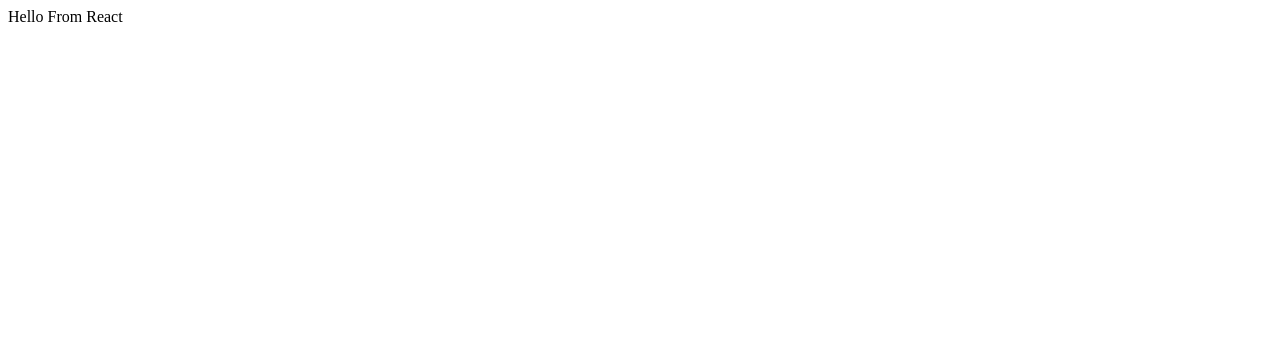
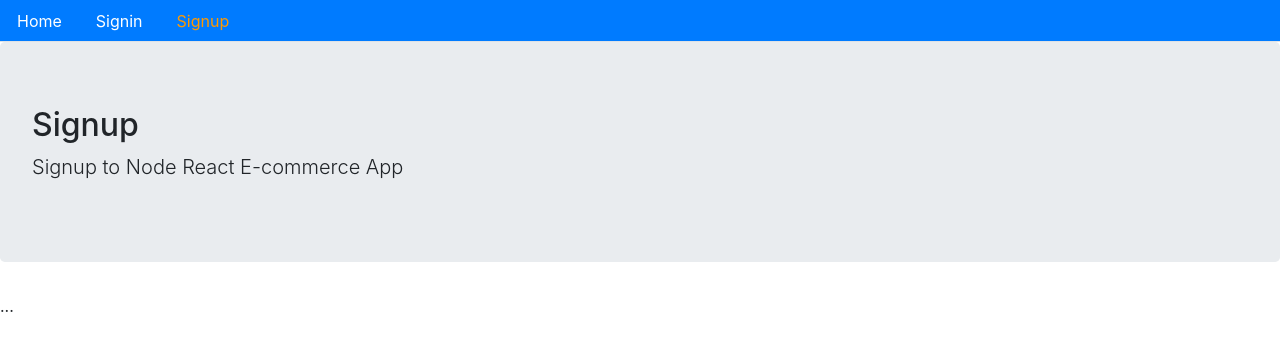
Before and after one commit to 1Regina/react-ecommerce-frontend, a React (Create React App) app: page /signup in a window 1280 px wide. Shown: the top 350 px of the page. Built offline with nearby package versions, Linux system fonts and the light colour scheme; no server answers.

Commit message:
feat: react routes, pages and layout

```diff
--- a/public/index.html
+++ b/public/index.html
@@ -15,15 +15,12 @@
       user's mobile device or desktop. See https://developers.google.com/web/fundamentals/web-app-manifest/
     -->
     <link rel="manifest" href="%PUBLIC_URL%/manifest.json" />
-    <!--
-      Notice the use of %PUBLIC_URL% in the tags above.
-      It will be replaced with the URL of the `public` folder during the build.
-      Only files inside the `public` folder can be referenced from the HTML.
-
-      Unlike "/favicon.ico" or "favicon.ico", "%PUBLIC_URL%/favicon.ico" will
-      work correctly both with client-side routing and a non-root public URL.
-      Learn how to configure a non-root public URL by running `npm run build`.
-    -->
+    <link
+      rel="stylesheet"
+      href="https://cdn.jsdelivr.net/npm/bootstrap@4.0.0/dist/css/bootstrap.min.css"
+      integrity="sha384-Gn5384xqQ1aoWXA+058RXPxPg6fy4IWvTNh0E263XmFcJlSAwiGgFAW/dAiS6JXm"
+      crossorigin="anonymous"
+    />
     <title>React App</title>
   </head>
   <body>
--- /dev/null
+++ b/src/Routes.js
@@ -0,0 +1,21 @@
+import React from "react";
+// BrowserRouter is a browser wrapper component to wrap the rest of routes via their parameters. Goal: wrap routes in switch. Main wrapper = BrowserRouter which makes the props available in this component
+import { BrowserRouter, Route, Routes } from "react-router-dom";
+import Signup from "./user/Signup";
+import Signin from "./user/Signin";
+import Home from "./core/Home";
+// import Menu from "./core/Menu"
+
+const Routes6 = () => {
+  return (
+    <BrowserRouter>
+      <Routes>
+        <Route path="/" exact element={<Home />} />
+        <Route path="/signin" exact element={<Signin />} />
+        <Route path="/signup" exact element={<Signup />} />
+      </Routes>
+    </BrowserRouter>
+  );
+};
+
+export default Routes6;
--- /dev/null
+++ b/src/core/Home.js
@@ -0,0 +1,11 @@
+import React from "react";
+import Layout from "./Layout";
+
+
+const Home = () => (
+  <Layout title="Home Page" description="Node React E-commerce App">
+    ...
+  </Layout>
+);
+
+export default Home;
--- /dev/null
+++ b/src/core/Layout.js
@@ -0,0 +1,20 @@
+import React from "react";
+import Menu from "./Menu";
+
+const Layout = ({
+  title = "Title",
+  description = "Description",
+  className,
+  children,
+}) => (
+  <div>
+    <Menu />
+    <div className="jumbotron">
+      <h2>{title}</h2>
+      <p className="lead">{description}</p>
+    </div>
+    <div className={className}>{children}</div>
+  </div>
+);
+
+export default Layout;
--- /dev/null
+++ b/src/core/Menu.js
@@ -0,0 +1,44 @@
+import React from "react";
+import { NavLink, useNavigate } from "react-router-dom"; // Link to avoid reloading the page. withRouter to access route history. wtihRouter has deprecated in v6. replace by useNavigate
+
+const Menu = () => {
+  // let navigate =  useNavigate()
+  return (
+    <ul className="nav nav-tabs bg-primary">
+      <li className="nav-item nav-link">
+        <NavLink
+          to="/"
+          style={({ isActive }) => ({
+            color: isActive ? "#ff9900" : "#ffffff",
+          })}
+        >
+          Home
+        </NavLink>
+        {/* <button onClick={() => navigate("/home")}>Home</button> */}
+      </li>
+      <li className="nav-item nav-link">
+        <NavLink
+          to="/signin"
+          style={({ isActive }) => ({
+            color: isActive ? "#ff9900" : "#ffffff",
+          })}
+        >
+          Signin
+        </NavLink>
+      </li>
+
+      <li className="nav-item nav-link">
+        <NavLink
+          to="/signup"
+          style={({ isActive }) => ({
+            color: isActive ? "#ff9900" : "#ffffff",
+          })}
+        >
+          Signup
+        </NavLink>
+      </li>
+    </ul>
+  );
+};
+
+export default Menu;
--- a/src/index.js
+++ b/src/index.js
@@ -1,12 +1,13 @@
 import React from 'react';
 import ReactDOM from 'react-dom/client';
+import Routes6 from './Routes';
 
-import App from './App';
+
 
 
 const root = ReactDOM.createRoot(document.getElementById('root'));
 root.render(
   <React.StrictMode>
-    <App />
+    <Routes6 />
   </React.StrictMode>
 );
--- /dev/null
+++ b/src/user/Signin.js
@@ -0,0 +1,11 @@
+import React from "react";
+import Layout from "../core/Layout";
+
+// const Signin = () => <div>signin</div>;
+
+const Signin = () => (
+  <Layout title="Signin" description="Signin to Node React E-commerce App">
+    ...
+  </Layout>
+);
+export default Signin;
--- /dev/null
+++ b/src/user/Signup.js
@@ -0,0 +1,10 @@
+import React from "react";
+import Layout from "../core/Layout";
+import {API} from "../config"
+
+const Signup = () => (
+  <Layout title="Signup" description="Signup to Node React E-commerce App">
+ ...
+  </Layout>
+);
+export default Signup;
```
